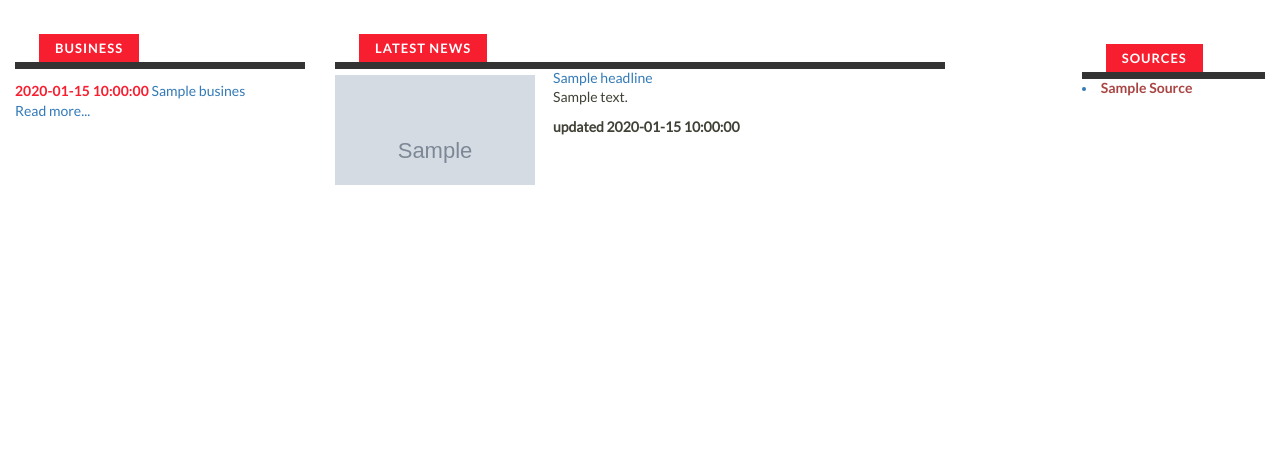
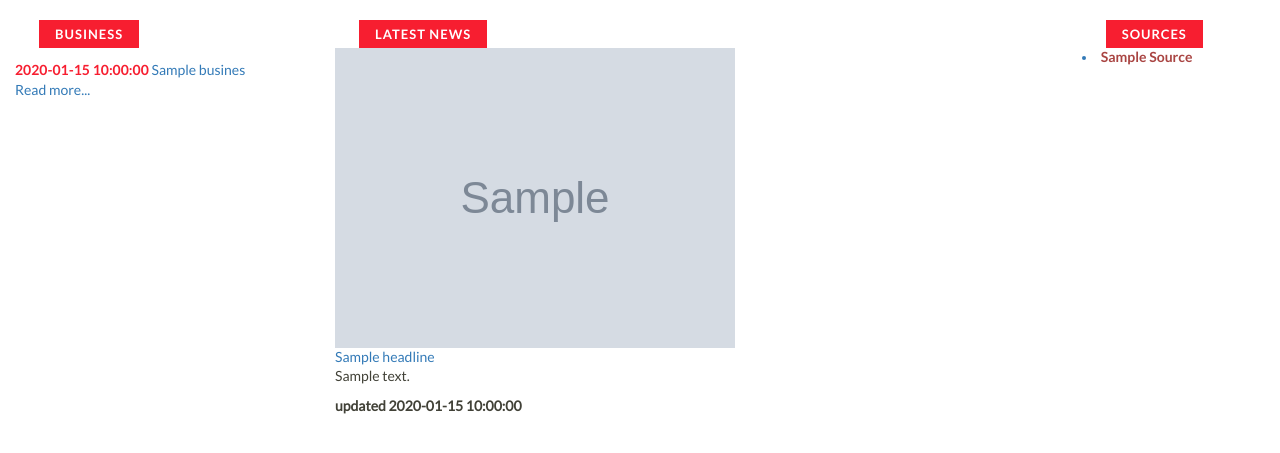
Before and after one commit to mary-wan/NewsBulleting, a Flask app: template app/templates/index.html in a window 1280 px wide. Shown: the part 97-550 px from the top of the page. Run offline with Flask 2, Linux system fonts and the light colour scheme; the template is opened without the code that fills it: most values are stand-ins (such as "Sample title", 1, 10 or a date in 2020); grey boxes marked "Sample" are stand-in pictures; some libraries are stand-ins or nearby versions; some web fonts are replaced.

Commit message:
add image height

```diff
--- a/app/static/css/style.css
+++ b/app/static/css/style.css
@@ -1,94 +1,69 @@
+.latest-news {
+    margin-top: 24px;
+}
 body {
     font-family: 'latoregular', sans-serif;
     font-size: 14px;
     line-height: 1.4;
     color: rgb(65, 65, 55);
 }
-.latest-news {
-    margin-top: 24px;
-}
-
-.latest-news:after {
-    content: " ";
-    display: table;
-}
-
-.latest-news a {
-    color:blue;
-    font-size: 1em;
-}
-
-
-.latest-news h2 {
-    font-family: 'latoblack', sans-serif;
-    margin-top: 0px;
-}
-
 h6 {
-    font-family: 'latoregular', sans-serif;
-    text-transform: uppercase;
-    color: rgb(247, 30, 48);
     margin: 0;
     line-height: 25px;
     font-weight: 400;
     font-size: 13px;
+    font-family: 'latoregular', sans-serif;
+    text-transform: uppercase;
+    color: rgb(247, 30, 48);
+
 }
 
 .description {
     overflow: hidden;
-    display: -webkit-box;
-    -webkit-line-clamp: 2;
-    -webkit-box-orient: vertical;
 }
-
-.medium-highlight figure {
-    float: left;
-    margin: 6px 18px 0 0;
+.image-holder{
     max-width: 200px;
     max-height: 110px;
     overflow:hidden;
+    float: left;
+    margin: 6px 18px 0 0;
+
 }
 
-.medium-highlight h6 {
-    font-family: 'latobold', sans-serif;
-    font-weight: 400;
+.headline-container h6 {
     font-size: 17px;
     line-height: 21px;
     margin: 0 0 6px;
+    font-family: 'latobold', sans-serif;
+    font-weight: 400;
+
 }
 
 .latest-news p {
+    line-height: 21px;
     margin-bottom: 0;
-    line-height: 21px;
+
 }
-
-.medium-highlight img {
+.image-holder img {
+    vertical-align: middle;
     width: 100%;
-    height: 150px;
+    height: auto;
 }
-
-img {
-    vertical-align: middle;
-}
-.source-container {
-    margin-top: 24px;
-    margin-bottom: 10px;
-}
-.categories-sidebar {
-    border-bottom: 7px solid #333;
-    margin-top: 1em;
+.horizontal-border {
+    border-bottom: 5px solid black;
 }
 .intro{
-    background: rgb(247, 30, 48);
-    padding: 6px 16px 4px;
-    display: inline-block;
-    margin-left: 24px;
     color: #fff;
     text-transform: uppercase;
     font-size: 13px;
     letter-spacing: 1px;
     font-family: 'latoBold', sans-serif;
     font-weight: 400;
+    background: rgb(247, 30, 48);
+    padding: 6px 16px 4px;
+    display: inline-block;
+    margin-left: 24px;
+
 }
 
 .content li {
@@ -100,28 +75,18 @@ img {
     clear: both;
 }
 .category-headline {
+    display: block;
     font-family: 'latoregular', sans-serif;
     font-weight: 400;
     line-height: 21px;
-    display: block;
-}
-
-.category-headline {
-    font-family: 'latoregular', sans-serif;
-    font-weight: 400;
-    line-height: 21px;
-    display: block;
-}
-
-.category-info a:hover {
-    text-decoration-color: none;
 
 }
 
 .category-headline span {
+    text-transform: uppercase;
     color: rgb(247, 30, 48) !important;
     font-family: 'latoBold', sans-serif;
-    text-transform: uppercase;
+
 
 }
 .source-name{
```
